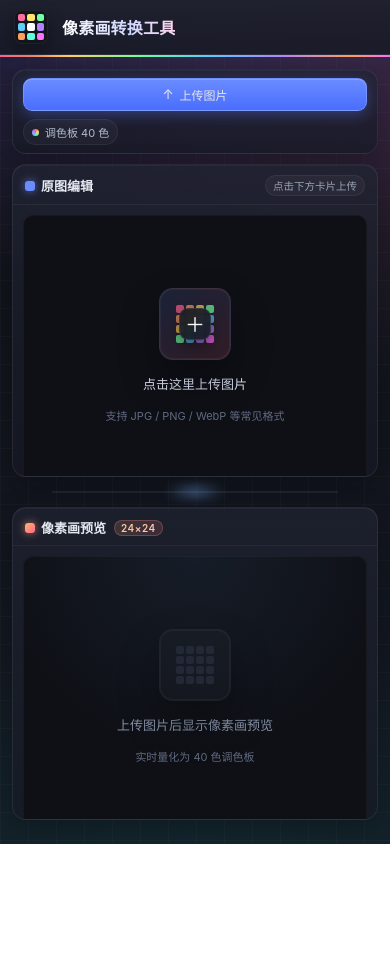
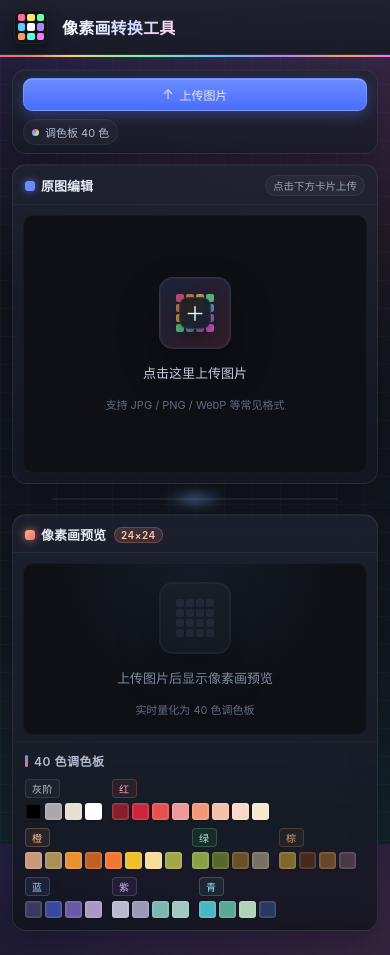
Before and after one commit to pig325799/pixel-art-converter, a Vue app: page / in a window 390 px wide. Before the commit the page ends 844 px from the top, so only its background shows below. Built offline with nearby package versions, Linux system fonts and the light colour scheme.

Commit message:
fix: 移动端布局 - 画布自适应、图像填满、body可滚动

```diff
--- a/src/App.vue
+++ b/src/App.vue
@@ -39,7 +39,7 @@ import PixelConverter from './components/PixelConverter.vue'
 .app {
   display: flex;
   flex-direction: column;
-  height: 100%;
+  min-height: 100vh;
   position: relative;
   z-index: 1;
 }
@@ -175,12 +175,15 @@ import PixelConverter from './components/PixelConverter.vue'
   overflow-y: auto;
   overflow-x: hidden;
   padding: 18px 22px 22px;
+  display: flex;
+  flex-direction: column;
 }
 
 @media (max-width: 600px) {
   .app-header {
     padding: 10px 14px;
     gap: 10px;
+    flex-shrink: 0;
   }
   .logo {
     width: 34px;
--- a/src/components/PixelConverter.vue
+++ b/src/components/PixelConverter.vue
@@ -198,7 +198,7 @@ function fitImage() {
   if (!imgEl || leftW === 0) return
   const iw = imgEl.naturalWidth
   const ih = imgEl.naturalHeight
-  const fit = Math.min(leftW / iw, leftH / ih) * 0.9
+  const fit = Math.min(leftW / iw, leftH / ih) * 0.95
   scale = clamp(fit, MIN_SCALE, MAX_SCALE)
   offsetX = (leftW - iw * scale) / 2
   offsetY = (leftH - ih * scale) / 2
@@ -766,6 +766,8 @@ const colorCount = PALETTE.length
   flex-direction: column;
   gap: 14px;
   height: 100%;
+  flex: 1;
+  min-height: 0;
 }
 
 /* 卡片通用 */
@@ -1485,13 +1487,19 @@ const colorCount = PALETTE.length
   .tip-desktop { display: none; }
   .tip-mobile { display: inline-flex; }
 
-  /* 画布容器给手机一个相对合适的最小高度（方形） */
+  /* 画布容器：用 flex:1 自然分配，不要 min-height 破坏布局 */
   .canvas-wrap {
     margin: 10px;
-    min-height: 280px;
   }
   .preview-wrap {
-    min-height: 280px;
+    margin-bottom: 6px;
+  }
+
+  /* 两个面板均分可用高度 */
+  .left-panel,
+  .right-panel {
+    flex: 1;
+    min-height: 320px;
   }
 
   /* 空状态缩小 */
--- a/src/styles.css
+++ b/src/styles.css
@@ -7,13 +7,15 @@
 html, body, #app {
   height: 100%;
   width: 100%;
+  min-height: 100vh;
 }
 
 body {
   font-family: -apple-system, BlinkMacSystemFont, 'Segoe UI', 'PingFang SC',
     'Microsoft YaHei', sans-serif;
   color: #e6e6e6;
-  overflow: hidden;
+  overflow-x: hidden;
+  overflow-y: auto;
   background:
     radial-gradient(1200px 600px at 15% -10%, rgba(110, 89, 255, 0.22), transparent 60%),
     radial-gradient(900px 500px at 110% 10%, rgba(255, 120, 200, 0.15), transparent 60%),
```
